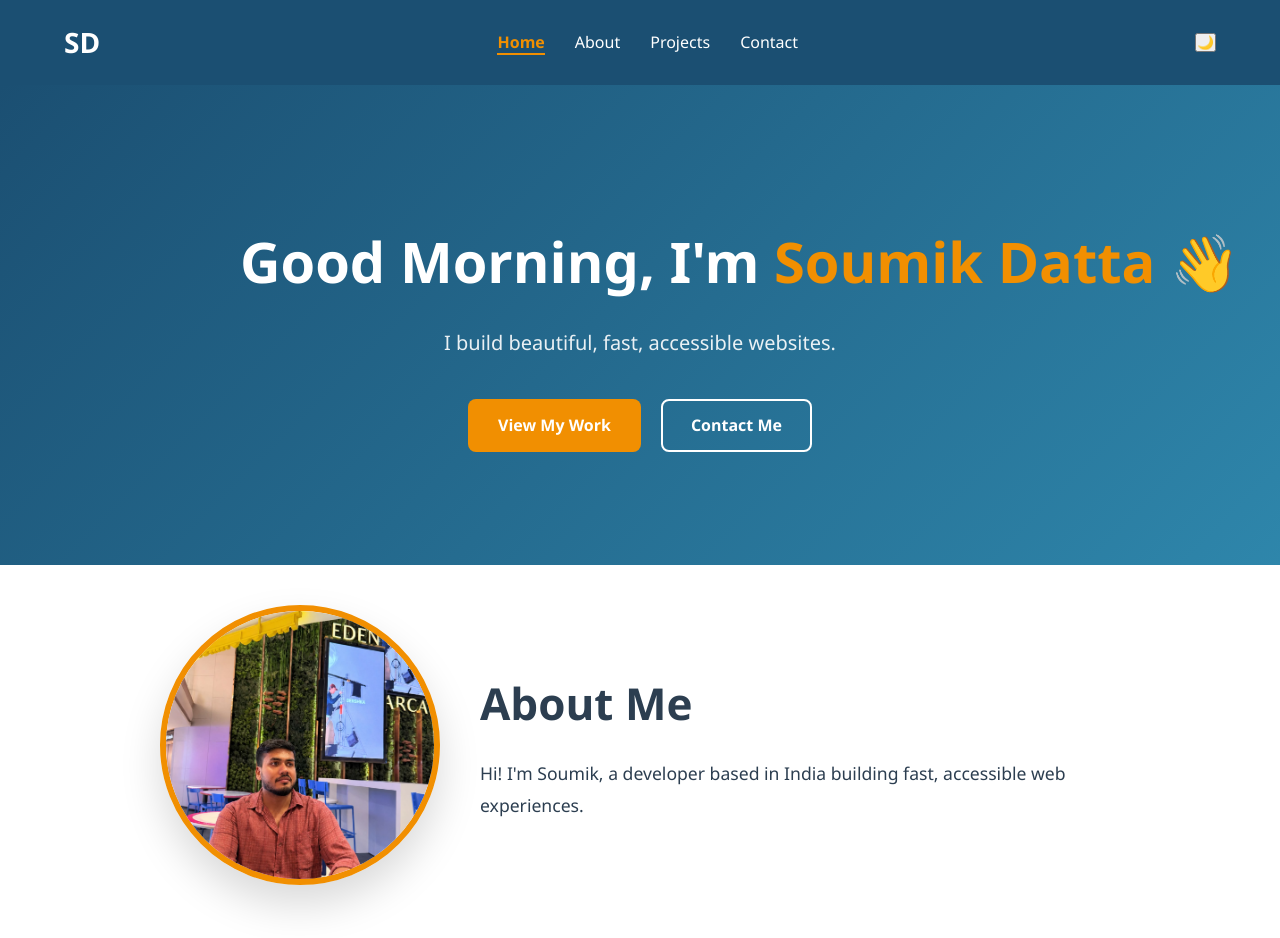
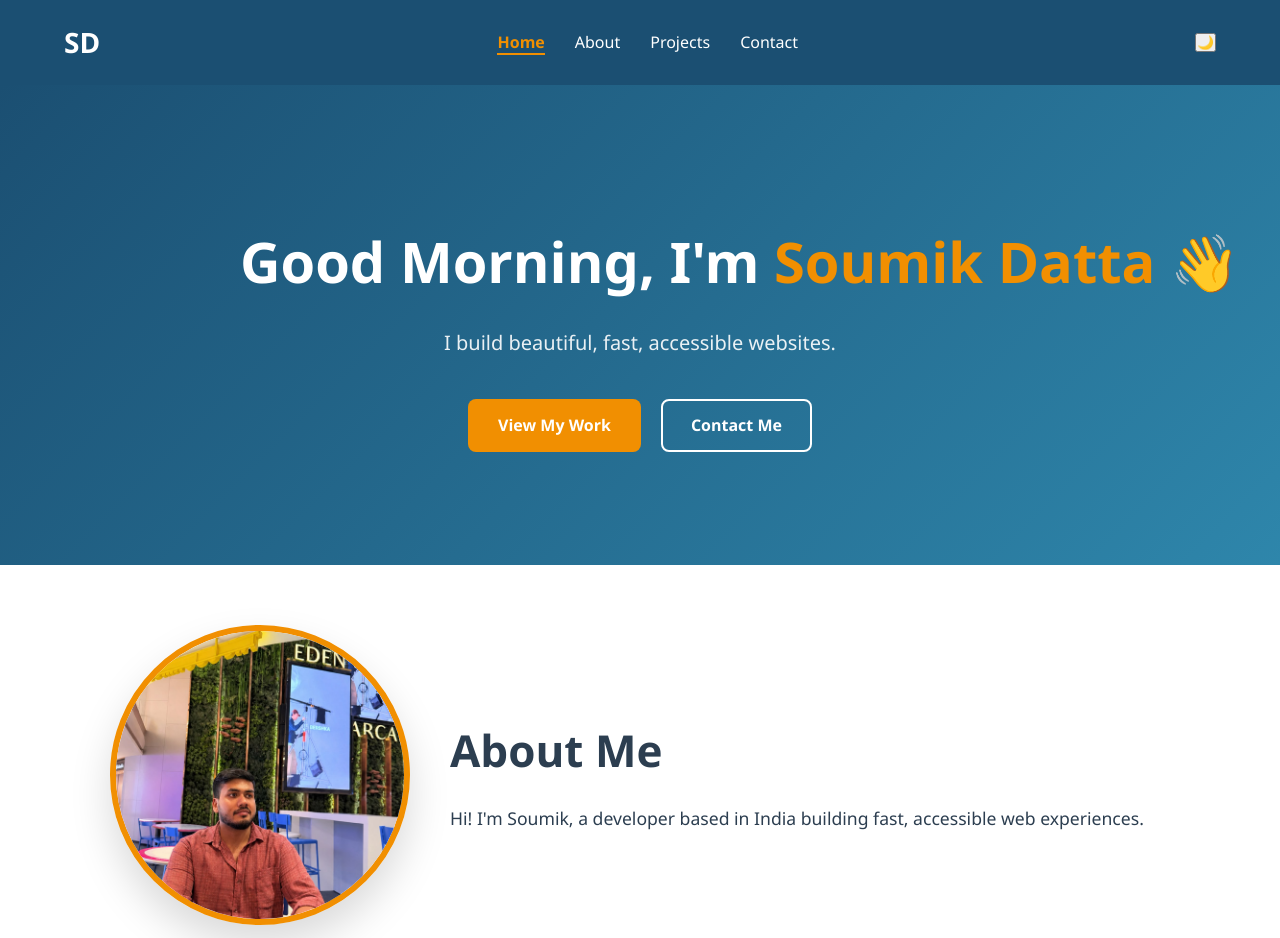
Before and after one commit to soumik03/react-portfolio-two, a React (Vite) app: page / in a window 1280 px wide. Shown: the top 938 px of the page. Built offline with nearby package versions, Linux system fonts and the light colour scheme.

Commit message:
Day14_CSS_changes

```diff
--- a/src/components/AboutSection/AboutSection.css
+++ b/src/components/AboutSection/AboutSection.css
@@ -47,3 +47,8 @@
     font-size: 2.25rem;
   }
 }
+
+body[data-theme="dark"] .about-section {
+  background: #121212;
+  color: #f5f5f5;
+}
--- a/src/components/ProjectCard/ProjectCard.css
+++ b/src/components/ProjectCard/ProjectCard.css
@@ -1,10 +1,3 @@
-/* PROJECTS SECTION */
-.projects-grid {
-  display: grid;
-  grid-template-columns: repeat(auto-fill, minmax(300px, 1fr));
-  gap: 30px;
-  margin-top: 40px;
-}
 .project-card {
   background: #ffffff;
   border: 1px solid rgba(15, 76, 132, 0.08);
@@ -47,3 +40,19 @@
     font-size: 0.8rem;
     font-weight: 600;
 }
+
+body[data-theme="dark"] .project-card {
+  background: #242424;
+  color: #ffffff;
+  box-shadow: 0 5px 20px rgba(255,255,255,0.08);
+}
+
+body[data-theme="dark"] .project-card h3,
+body[data-theme="dark"] .project-card p {
+  color: #ffffff;
+}
+
+body[data-theme="dark"] .tag {
+  background: #F18F01;
+  color: #ffffff;
+}
--- a/src/index.css
+++ b/src/index.css
@@ -120,82 +120,6 @@ color: var(--primary);
 .filter-btn:last-child {
   margin-right: 0;
 }
-/* Project and About Sections styling (but have to change ) */
-.projects-header {
-  margin-bottom: 40px;
-  display: flex;
-  flex-direction: column;
-  align-items: center;
-  gap: 20px;
-}
-
-.project-filters {
-  display: flex;
-  justify-content: center;
-  flex-wrap: wrap;
-  gap: 12px;
-}
-
-.projects-page {
-  padding-top: 40px;
-  padding-bottom: 60px;
-}
-
-@media (max-width: 768px) {
-  .projects-header {
-    align-items: center;
-    text-align: center;
-  }
-}
-.about-section {
-  padding: 40px 0;
-}
-
-.about-wrapper {
-  display: grid;
-  grid-template-columns: 280px 1fr;
-  align-items: center;
-  gap: 40px;
-  max-width: 1000px;
-  margin: 0 auto;
-}
-
-.about-image {
-  display: flex;
-  justify-content: center;
-}
-
-.about-image img {
-  width: 100%;
-  max-width: 280px;
-  aspect-ratio: 1 / 1;
-  object-fit: cover;
-  border-radius: 50%;
-  border: 6px solid var(--accent);
-  box-shadow: 0 20px 40px rgba(0, 0, 0, 0.15);
-}
-
-.about-copy h1 {
-  font-size: 2.75rem;
-  margin-bottom: 20px;
-}
-
-.about-copy p {
-  font-size: 1.1rem;
-  line-height: 1.8;
-  color: var(--text);
-}
-
-@media (max-width: 860px) {
-  .about-wrapper {
-    grid-template-columns: 1fr;
-    text-align: center;
-  }
-
-  .about-image {
-    margin-bottom: 25px;
-  }
-}
 /* 3. Dark Mode Global Overrides */
 body[data-theme="dark"] {
     background: #121212;
@@ -238,13 +162,6 @@ body[data-theme="dark"] .highlight {
 }
 
 
-/* About */
-body[data-theme="dark"] .about-section {
-    background: #121212;
-    color: #f5f5f5;
-}
-
-
 /* Skills */
 body[data-theme="dark"] .skills-section {
     background: #181818;
@@ -272,32 +189,6 @@ body[data-theme="dark"] .skill-card {
 }
 body[data-theme="dark"] .skill-name { color: #ffffff; }
 body[data-theme="dark"] .skill-level { color: #F18F01; }
-
-/* Projects */
-body[data-theme="dark"] .projects-section {
-    background: #121212;
-}
-
-
-body[data-theme="dark"] .project-card {
-    background: #242424;
-    color: #ffffff;
-    box-shadow: 0 5px 20px rgba(255,255,255,0.08);
-}
-
-
-body[data-theme="dark"] .project-card h3,
-body[data-theme="dark"] .project-card p {
-    color: #ffffff;
-}
-
-
-/* Tags */
-body[data-theme="dark"] .tag {
-    background: #F18F01;
-    color: #ffffff;
-}
-
 
 /* Contact */
 body[data-theme="dark"] .contact-section {
--- a/src/pages/About.jsx
+++ b/src/pages/About.jsx
@@ -1,4 +1,3 @@
-import './AboutPage.css';
 import AboutSection from '../components/AboutSection/AboutSection';
 import GitHubStats from '../components/GitHubStats/GitHubStats';
 import SkillCard from '../components/SkillCard/SkillCard';
--- a/src/pages/AboutPage.css
+++ /dev/null
@@ -1,49 +0,0 @@
-.about-section {
-  padding: 40px 0;
-}
-
-.about-wrapper {
-  display: grid;
-  grid-template-columns: 280px 1fr;
-  align-items: center;
-  gap: 40px;
-  max-width: 1000px;
-  margin: 0 auto;
-}
-
-.about-image {
-  display: flex;
-  justify-content: center;
-}
-
-.about-image img {
-  width: 100%;
-  max-width: 280px;
-  aspect-ratio: 1 / 1;
-  object-fit: cover;
-  border-radius: 50%;
-  border: 6px solid var(--accent);
-  box-shadow: 0 20px 40px rgba(0, 0, 0, 0.15);
-}
-
-.about-copy h1 {
-  font-size: 2.75rem;
-  margin-bottom: 20px;
-}
-
-.about-copy p {
-  font-size: 1.1rem;
-  line-height: 1.8;
-  color: var(--text);
-}
-
-@media (max-width: 860px) {
-  .about-wrapper {
-    grid-template-columns: 1fr;
-    text-align: center;
-  }
-
-  .about-image {
-    margin-bottom: 25px;
-  }
-}
--- /dev/null
+++ b/src/pages/Projects.css
@@ -0,0 +1,26 @@
+.projects-page {
+  padding-top: 40px;
+  padding-bottom: 60px;
+}
+
+.projects-header {
+  margin-bottom: 40px;
+  display: flex;
+  flex-direction: column;
+  align-items: center;
+  gap: 20px;
+}
+
+.project-filters {
+  display: flex;
+  justify-content: center;
+  flex-wrap: wrap;
+  gap: 12px;
+}
+
+@media (max-width: 768px) {
+  .projects-header {
+    align-items: center;
+    text-align: center;
+  }
+}
--- a/src/pages/Projects.jsx
+++ b/src/pages/Projects.jsx
@@ -1,6 +1,7 @@
 import { useState } from 'react';
 import { projectsData, categories } from '../data/projects';
 import ProjectGrid from '../components/ProjectGrid/ProjectGrid';
+import './Projects.css';
 
 function Projects() {
 const [activeFilter, setActiveFilter] = useState('all');
```
